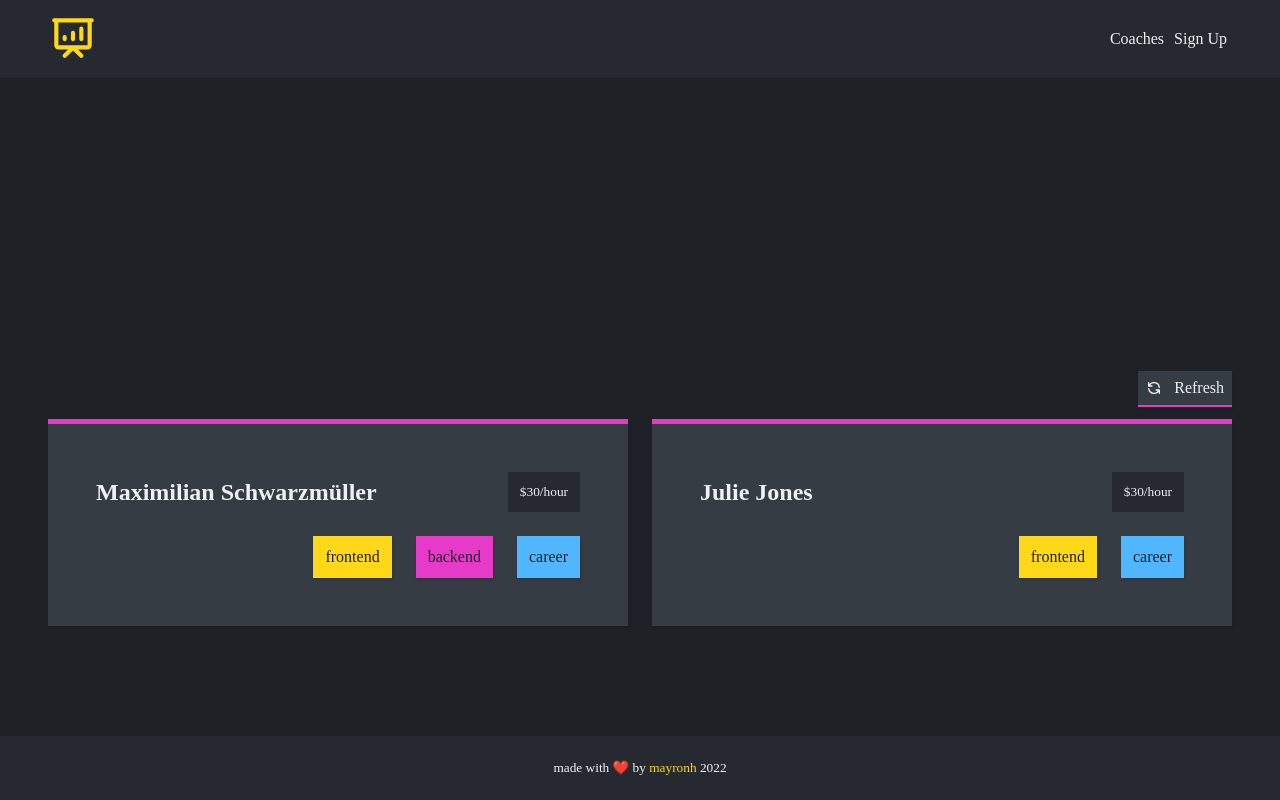
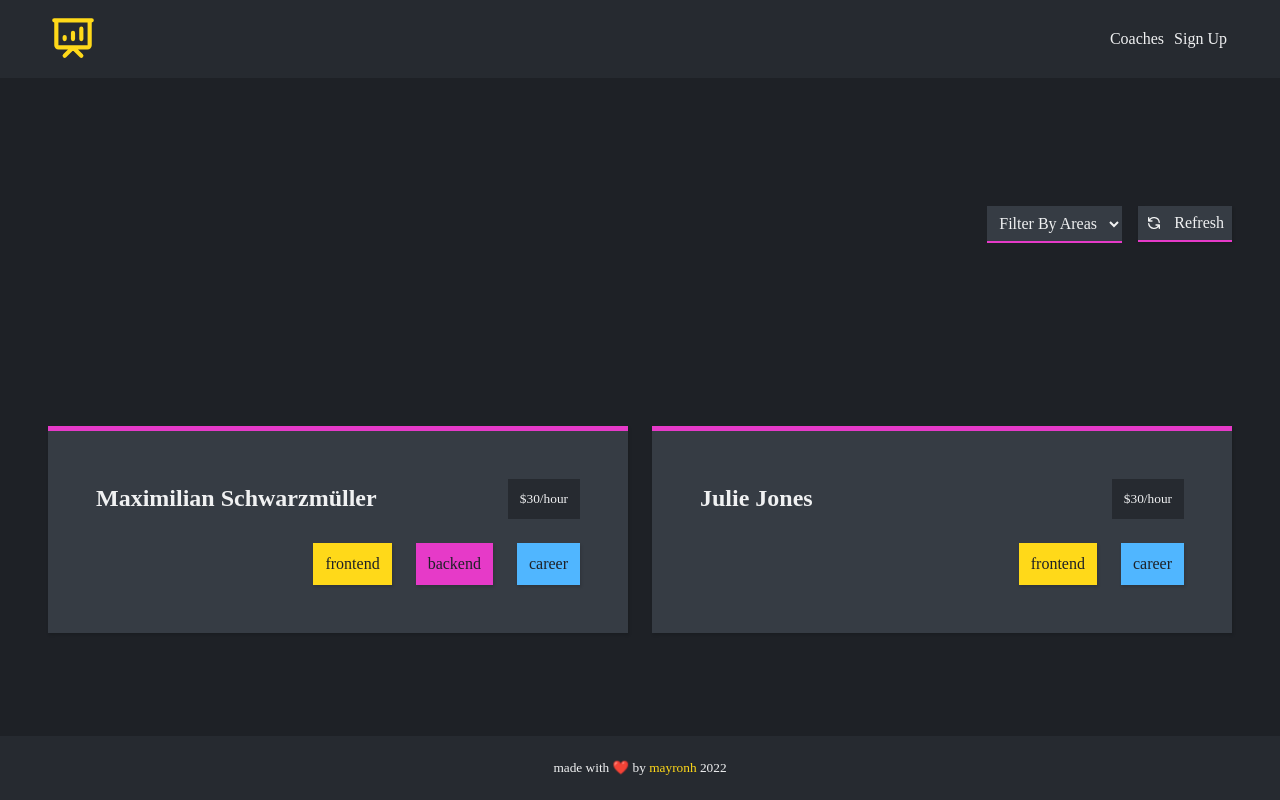
Before and after one commit to mayronH/vue-course-last-project-coaches, a Vue app: page /coaches in a window 1280 px wide. Built offline with nearby package versions, Linux system fonts and the light colour scheme; a small style sheet from the web is missing.

Commit message:
filter coach

```diff
--- /dev/null
+++ b/src/components/CoachFilter.vue
@@ -0,0 +1,40 @@
+<script setup lang="ts">
+import { ref } from 'vue'
+
+const filter = ref('')
+
+const emit = defineEmits(['change-filter'])
+</script>
+
+<template>
+  <label for="filter">Filter By Areas</label>
+  <div class="select">
+    <select
+      id="filter"
+      v-model="filter"
+      @change="emit('change-filter', filter)"
+    >
+      <option value="">Filter By Areas</option>
+      <option value="frontend">Frontend</option>
+      <option value="backend">Backend</option>
+      <option value="career">Career</option>
+      <option value="clear">Clear Filter</option>
+    </select>
+  </div>
+</template>
+
+<style scoped>
+select {
+  background-color: var(--bg-lighter);
+  color: var(--white);
+  border: none;
+  border-bottom: 2px solid var(--accent2);
+  padding: 0.5rem;
+}
+label {
+  opacity: 0;
+  visibility: hidden;
+  position: absolute;
+  transform: translate3d(-999px, -999px, 0);
+}
+</style>
--- a/src/views/CoachesView.vue
+++ b/src/views/CoachesView.vue
@@ -1,12 +1,25 @@
 <script setup lang="ts">
+import { computed, ref } from 'vue'
 import { useCoachStore } from '../stores/coach'
+
 import CoachItem from '../components/CoachItem.vue'
-import { computed } from 'vue'
+import CoachFilter from '../components/CoachFilter.vue'
 
 const coachStore = useCoachStore()
+const activeFilter = ref('')
+
+function setFilter(filter: string) {
+  activeFilter.value = filter
+}
 
 const filteredCoaches = computed(() => {
-  return coachStore.coaches
+  const coaches = coachStore.coaches
+  if (activeFilter.value === '' || activeFilter.value === 'clear') {
+    return coaches
+  }
+  return coaches.filter((coach) => {
+    if (coach.areas.includes(activeFilter.value)) return true
+  })
 })
 
 const isEmpty = computed(() => {
@@ -16,8 +29,11 @@ const isEmpty = computed(() => {
 
 <template>
   <main class="content">
-    <section class="filter"></section>
-    <div class="coaches">
+    <section class="actions">
+      <div class="filter">
+        <CoachFilter @change-filter="setFilter"></CoachFilter>
+      </div>
+
       <div class="controls">
         <button>
           <svg
@@ -37,6 +53,9 @@ const isEmpty = computed(() => {
           Refresh
         </button>
       </div>
+    </section>
+
+    <div class="coaches">
       <section v-if="isEmpty" class="list">
         <CoachItem
           v-for="coach in filteredCoaches"
@@ -44,6 +63,7 @@ const isEmpty = computed(() => {
           :coach="coach"
         ></CoachItem>
       </section>
+
       <section v-else class="empty">
         <svg
           width="100px"
@@ -88,9 +108,15 @@ const isEmpty = computed(() => {
 </template>
 
 <style scoped>
-/* main.content {
-  grid-template-rows: 1fr 5fr;
-} */
+.actions {
+  display: flex;
+  justify-content: right;
+  gap: 1rem;
+
+  width: 100%;
+
+  padding-block: var(--small-size-fluid);
+}
 
 .coaches {
   width: 100%;
@@ -103,15 +129,6 @@ const isEmpty = computed(() => {
   gap: var(--medium-size-fluid);
 }
 
-.controls {
-  display: flex;
-  justify-content: center;
-  align-items: center;
-
-  width: 100%;
-
-  padding-block: var(--extra-small-size-fluid);
-}
 .controls button {
   display: flex;
   align-items: center;
@@ -144,8 +161,5 @@ const isEmpty = computed(() => {
     gap: var(--small-size-fluid);
     align-items: stretch;
   }
-  .controls {
-    justify-content: right;
-  }
 }
 </style>
```
